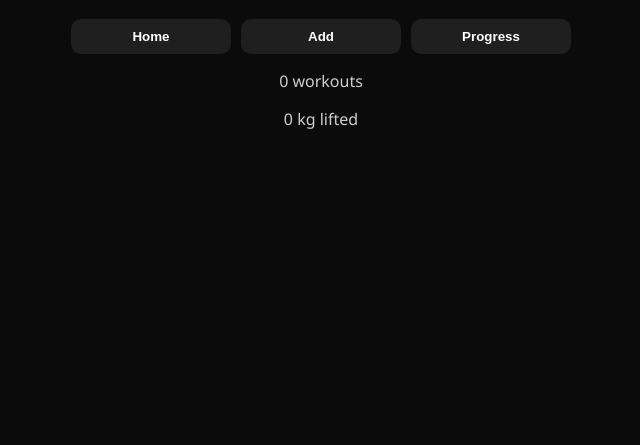
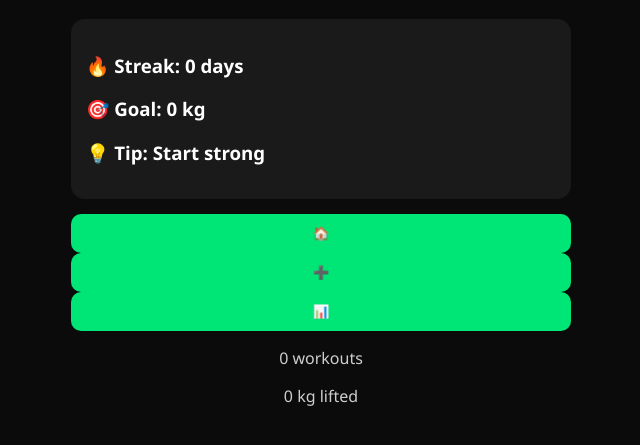
Before and after one commit to Ritikreal/GYMPRO, a plain HTML site: page index.html in a window 1280 px wide. Shown: the part 87-532 px from the top of the page, without its empty margins (319-959 px from the left). Drawn offline with nearby package versions, Linux system fonts and the light colour scheme.

Commit message:
Update index.html

```diff
--- a/index.html
+++ b/index.html
@@ -3,26 +3,32 @@
 <head>
   <meta charset="UTF-8">
   <title>GymPro</title>
+
+  <!-- Font -->
+  <link href="https://fonts.googleapis.com/css2?family=Inter:wght@400;600;700&display=swap" rel="stylesheet">
+
+  <!-- Chart -->
+  <script src="https://cdn.jsdelivr.net/npm/chart.js"></script>
+
   <link rel="stylesheet" href="style.css">
-  <script src="https://cdn.jsdelivr.net/npm/chart.js"></script>
 </head>
 <body>
 
 <div class="app">
   <h1>GymPro</h1>
 
-  <div class="tabs">
-    <button onclick="showTab('home')">Home</button>
-    <button onclick="showTab('add')">Add</button>
-    <button onclick="showTab('progress')">Progress</button>
+  <!-- Dashboard -->
+  <div id="dashboard" class="card">
+    <h3>🔥 Streak: <span id="streak">0</span> days</h3>
+    <h3>🎯 Goal: <span id="goal">0</span> kg</h3>
+    <h3>💡 Tip: <span id="tip">Start strong</span></h3>
   </div>
 
-  <!-- HOME -->
+  <!-- Tabs -->
   <div id="home" class="tab active">
     <div id="workouts"></div>
   </div>
 
-  <!-- ADD -->
   <div id="add" class="tab">
     <div class="card">
       <input id="exercise" placeholder="Exercise">
@@ -32,13 +38,20 @@
     </div>
   </div>
 
-  <!-- PROGRESS -->
   <div id="progress" class="tab">
     <div class="card">
       <canvas id="chart"></canvas>
     </div>
   </div>
 
+  <!-- Bottom Nav -->
+  <div class="nav">
+    <button onclick="showTab('home')">🏠</button>
+    <button onclick="showTab('add')">➕</button>
+    <button onclick="showTab('progress')">📊</button>
+  </div>
+
+  <!-- Stats -->
   <div class="stats">
     <p id="totalWorkouts"></p>
     <p id="totalWeight"></p>
```
